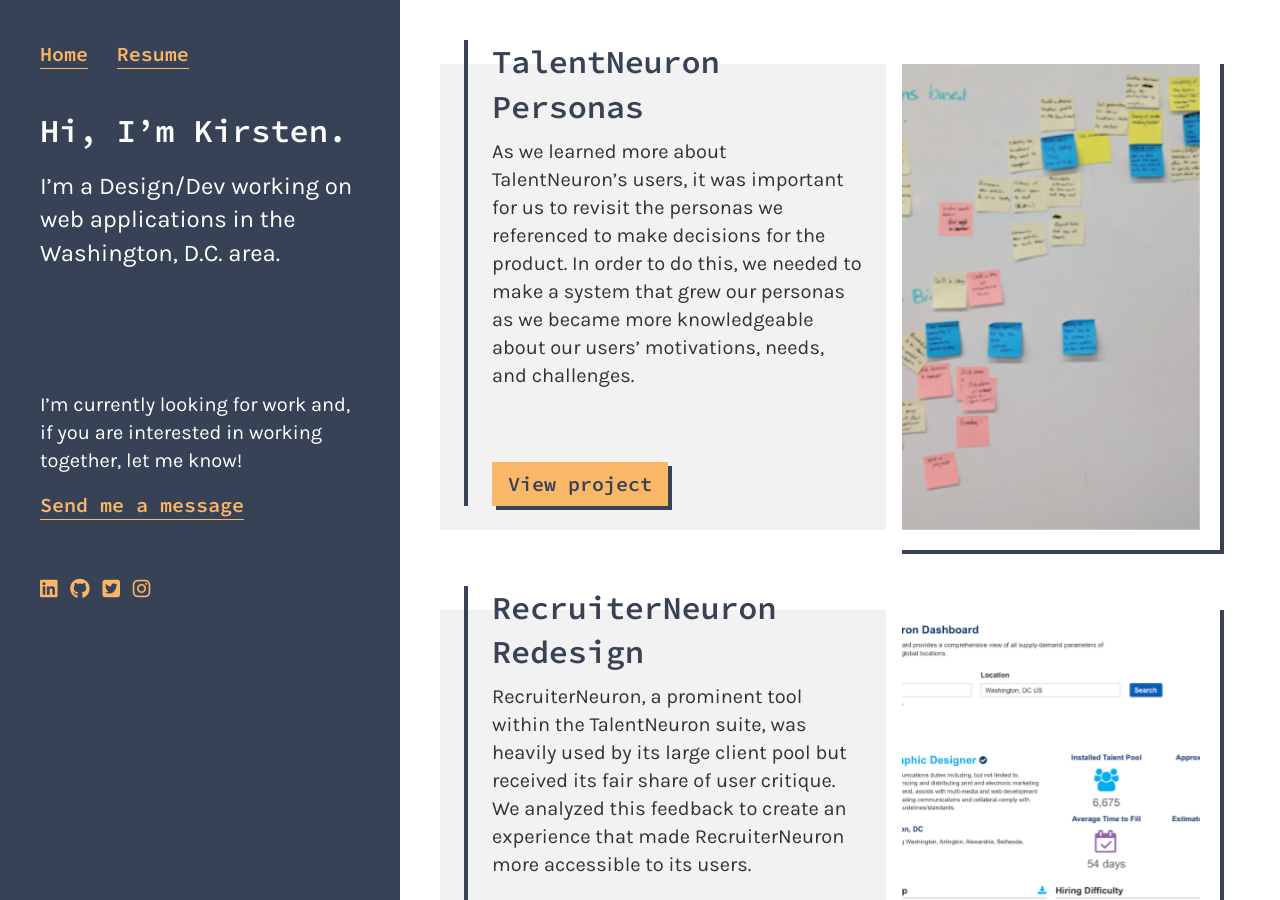
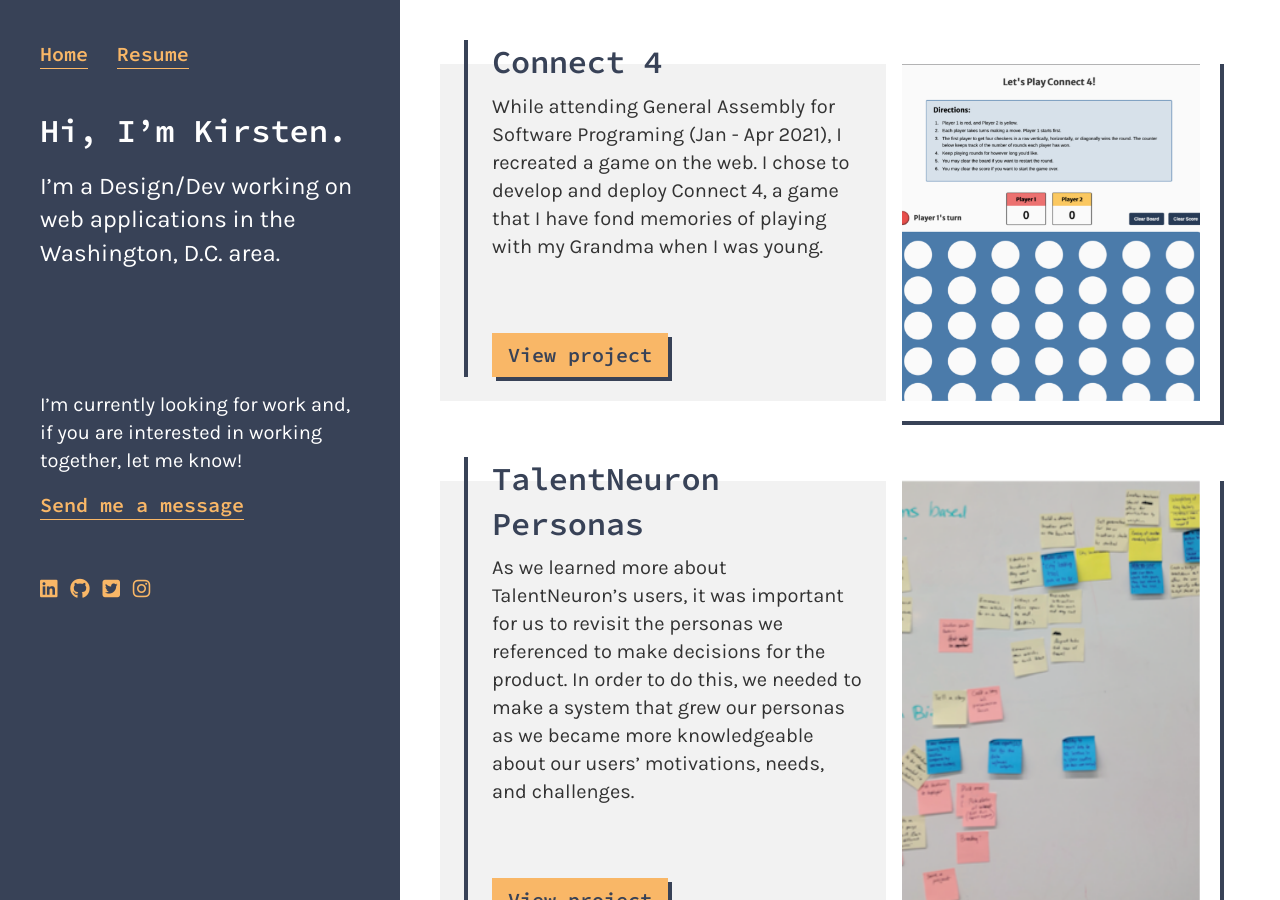
Before and after one commit to marcusrelacion/kirstengreen.com, a Jekyll site: the page built from index.markdown, in a window 1280 px wide and 900 px high. Built offline with Jekyll 4.4.1, drawn with Linux system fonts in a browser that asks for light colours; nearby versions of some CDN libraries.

Commit message:
Updated Connect 4

```diff
--- a/_projects/connect-4.markdown
+++ b/_projects/connect-4.markdown
@@ -1,5 +1,54 @@
 ---
 title: Connect 4
 date: 2021-02-12 17:34:00 -05:00
-published: false
+hero:
+- name: Connect 4
+  company: General Assembly Project
+  year: 2021
+  body: While attending General Assembly for Software Programing (Jan - Apr 2021),
+    I recreated a game on the web. I chose to develop and deploy Connect 4, a game
+    that I have fond memories of playing with my Grandma when I was young.
+  image: "/uploads/hi_c4.png"
+  image-alt: Connect 4 home
+sections:
+- section: 1
+  layout: 50-50
+  column-1-body: |+
+    ## Overview
+
+    ### Features
+
+    - Scoreboard that keeps track of how many rounds each player has won
+    - An indicator that shows which player's turn it is
+    - Automatically changes checker colors to align with the current player's turn
+    - Allows the player to click on the column that they want to place their checker in
+    - Automatically scans for win conditions after each player makes a move
+    - A button to allow the players to restart the round
+    - A button to allow the players to start a new game/clear their current game
+
+
+    ### View Project
+    [Let's Play Connect 4!](https://kirstengreen.github.io/connect-4-app/index.html)
+    [GitHub](https://github.com/kirstengreen/kirstengreen.github.io/tree/main/connect-4-app)
+
+  column-2-body: |
+    ### Technologies Used
+    - HTML5
+    - CSS3
+    - JavaScript
+    - jQuery
+    - Google Fonts
+    - VS Code
+    - Utilized live prototyping for wireframing and design
+    - GoodNotes for project planning
+- section: 2
+  layout: full-width
+  image: "/uploads/c4_game.png"
+  image-alt: Players filling the game board
+  image-caption-body: Checkers fill the game board as players interact with the page.
+- section: 3
+  layout: full-width
+  image: "/uploads/c4_win.png"
+  image-alt: Player 1 wins
+  image-caption-body: Player 1 wins!
 ---
```
